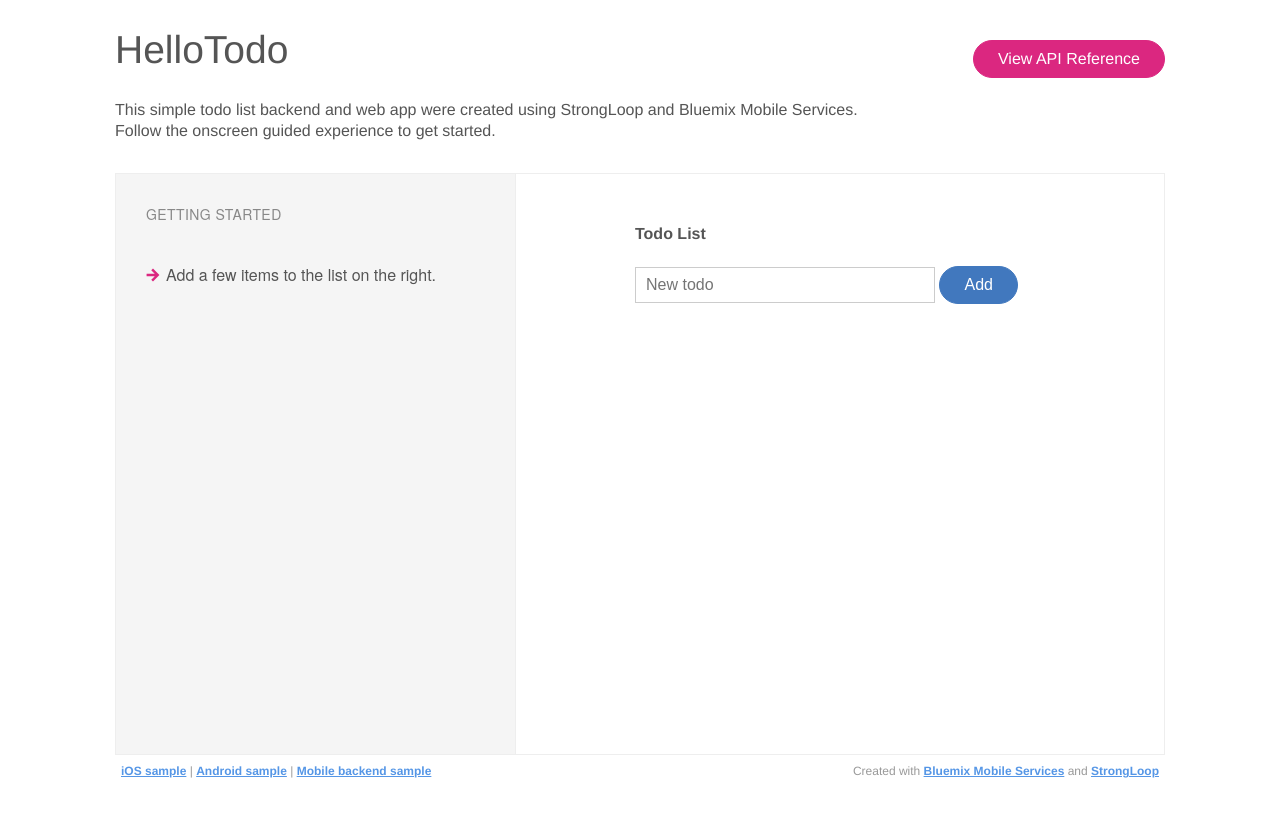
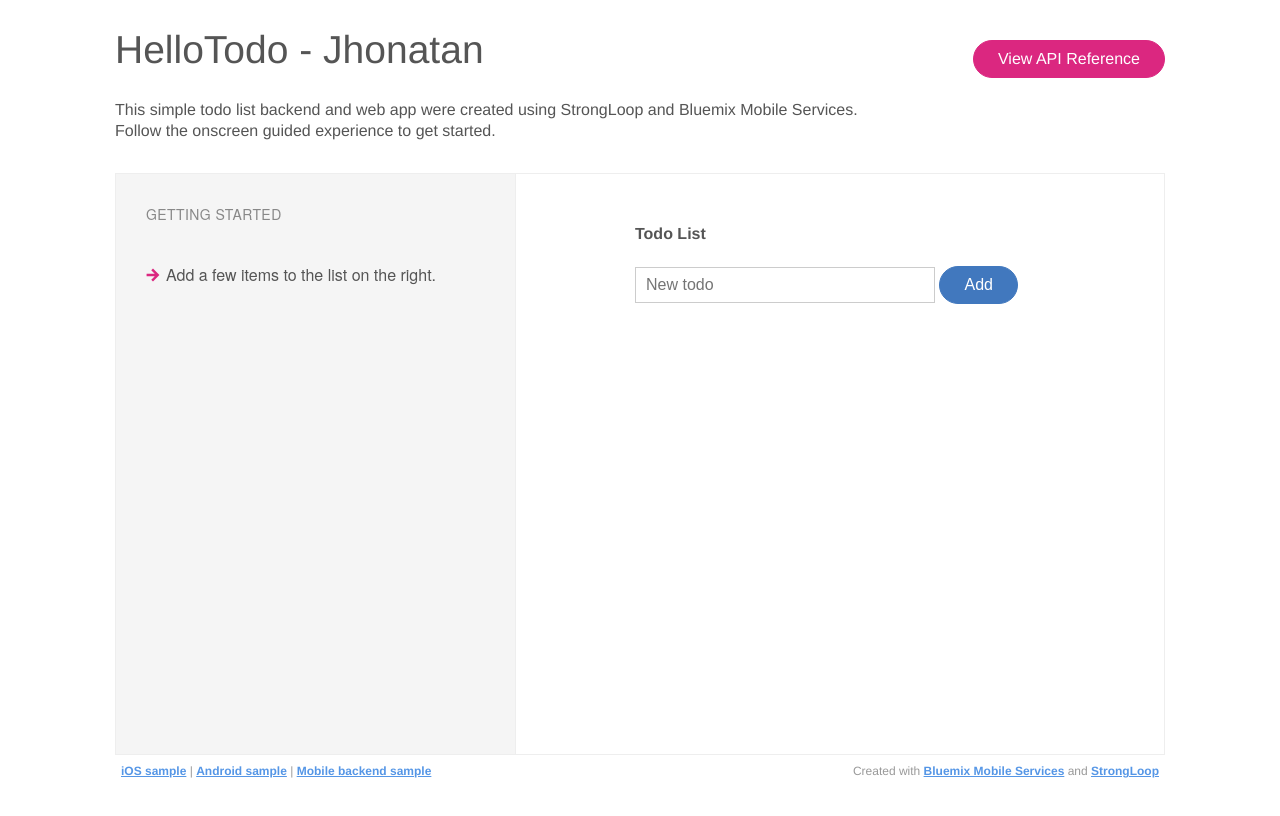
Before and after one commit to JhonatanOkata/aplicacao-de-teste-Jhonatan-1481586850787, a website: page client/index.html in a window 1280 px wide. Drawn offline with nearby package versions, Linux system fonts and the light colour scheme; no server answers.

Commit message:
Alterando header

```diff
--- a/client/index.html
+++ b/client/index.html
@@ -11,7 +11,7 @@
         <a class="mf-btn mf-btn--primary" href="/explorer/#!/Item" target="_blank">View API Reference</a>
     </div>
     <header>
-        <h1>HelloTodo</h1>
+        <h1>HelloTodo - Jhonatan</h1>
 
         <p>This simple todo list backend and web app were created using StrongLoop and Bluemix Mobile Services. Follow the onscreen guided experience to get started.</p>
     </header>
```
